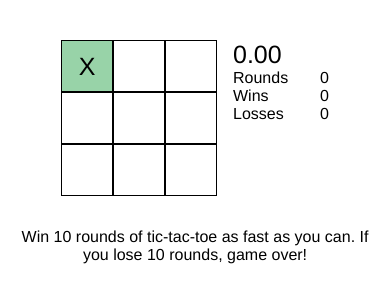
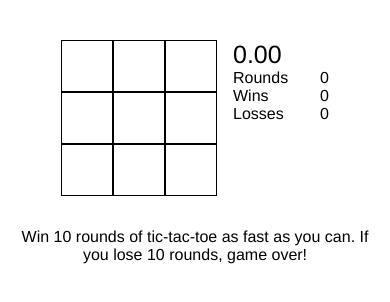
Before and after one commit to laynekm/vue-tac-toe, a Vue app: page / in a window 390 px wide. In both pictures the pointer is over the element 87 px from the left and 66 px from the top of the page. Shown: the top 302 px of the page. Built offline with nearby package versions, Linux system fonts and the light colour scheme.

Commit message:
Fix sticky hovering on mobile

```diff
--- a/src/components/Tile.vue
+++ b/src/components/Tile.vue
@@ -41,6 +41,13 @@ export default {
         font-size: 25px;
     }
 
+    @media (hover: none) {
+        .selectable:hover {
+            background-color: transparent;
+            font-size: 0;
+        }
+    }
+
     .playerWin {
         background-color: rgba(50, 168, 82, 0.5);
     }
```
